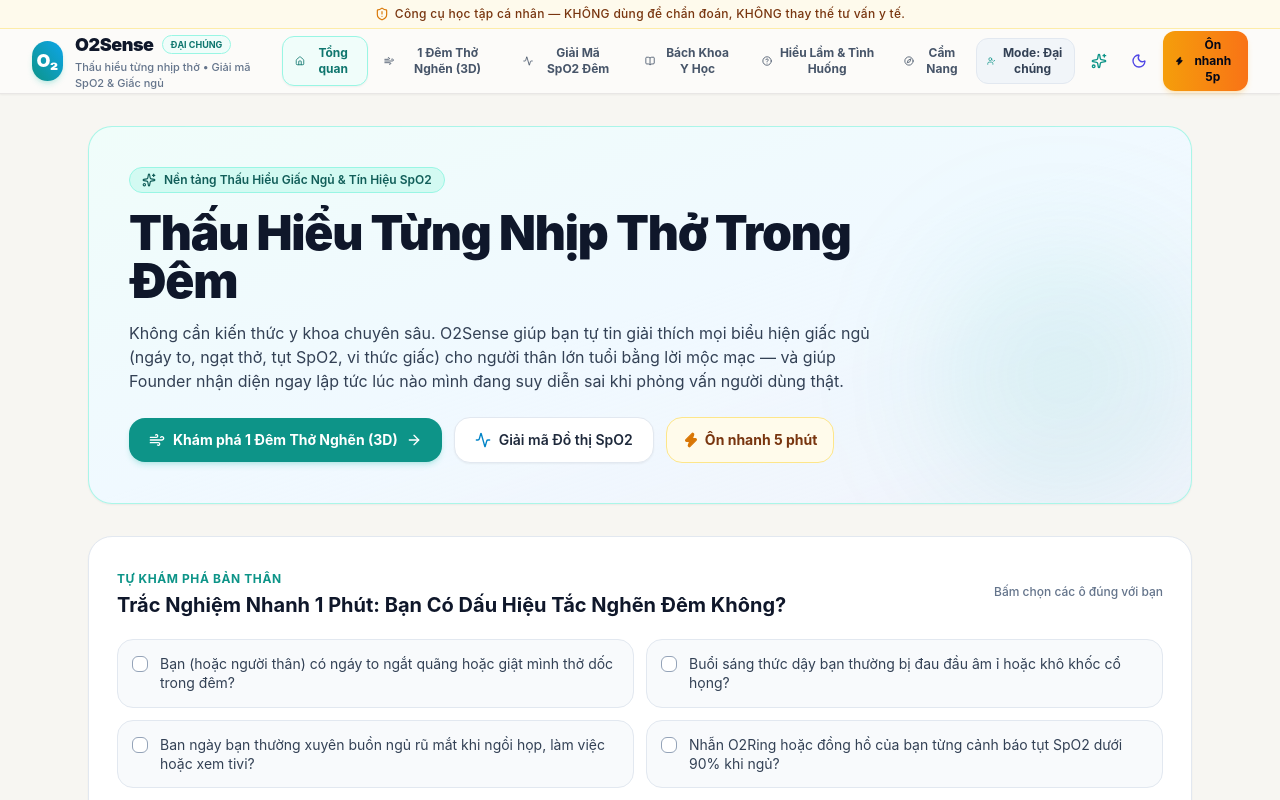
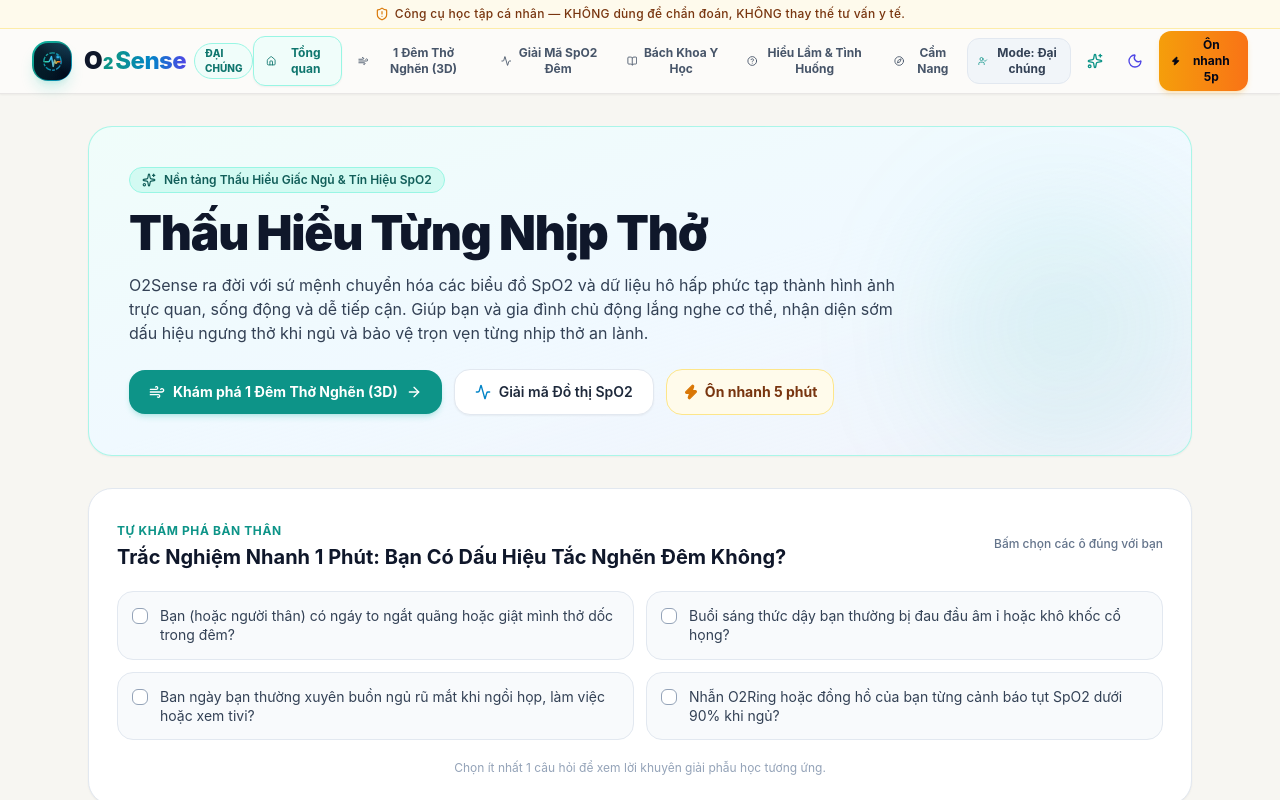
Before and after one commit to Onehundredpunches/O2Sense, a React (Vite) app: page / in a window 1280 px wide. Shown: the top 800 px of the page. Built offline with nearby package versions, Linux system fonts and the light colour scheme.

Commit message:
feat(brand): Redesign MedTech O2Sense logo, fix browser tab truncation, clean header, and rewrite mission statement

```diff
--- /dev/null
+++ b/src/components/BrandLogo.tsx
@@ -0,0 +1,105 @@
+import React from 'react';
+
+interface BrandLogoProps {
+  size?: 'sm' | 'md' | 'lg';
+  showWordmark?: boolean;
+  className?: string;
+  userMode?: 'general' | 'founder';
+}
+
+export const BrandLogo: React.FC<BrandLogoProps> = ({
+  size = 'md',
+  showWordmark = true,
+  className = '',
+  userMode
+}) => {
+  const iconDimensions = {
+    sm: 'w-8 h-8',
+    md: 'w-10 h-10',
+    lg: 'w-12 h-12'
+  }[size];
+
+  return (
+    <div className={`flex items-center gap-3 select-none ${className}`}>
+      {/* High-End MedTech Vector Logo Icon */}
+      <div className={`relative ${iconDimensions} rounded-2xl bg-gradient-to-br from-teal-500 via-teal-600 to-sky-600 p-[1.5px] shadow-lg shadow-teal-500/20 hover:shadow-teal-500/35 transition-all duration-300 group flex-shrink-0`}>
+        {/* Subtle glass reflection overlay */}
+        <div className="w-full h-full rounded-[14px] bg-gradient-to-b from-slate-900/90 via-slate-950/95 to-slate-950 flex items-center justify-center overflow-hidden relative">
+          <div className="absolute inset-0 bg-gradient-to-tr from-teal-500/15 via-transparent to-sky-400/20 pointer-events-none" />
+
+          <svg
+            viewBox="0 0 36 36"
+            className="w-full h-full p-1.5 drop-shadow-[0_0_8px_rgba(20,184,166,0.5)]"
+            fill="none"
+            xmlns="http://www.w3.org/2000/svg"
+          >
+            <defs>
+              <linearGradient id="o2RingGrad" x1="0%" y1="0%" x2="100%" y2="100%">
+                <stop offset="0%" stopColor="#2dd4bf" />
+                <stop offset="50%" stopColor="#06b6d4" />
+                <stop offset="100%" stopColor="#38bdf8" />
+              </linearGradient>
+              <linearGradient id="waveGrad" x1="0%" y1="0%" x2="100%" y2="0%">
+                <stop offset="0%" stopColor="#34d399" />
+                <stop offset="45%" stopColor="#38bdf8" />
+                <stop offset="85%" stopColor="#f59e0b" />
+                <stop offset="100%" stopColor="#ef4444" />
+              </linearGradient>
+            </defs>
+
+            {/* Continuous Breath / Oxygen Ring Orbit */}
+            <circle
+              cx="18"
+              cy="18"
+              r="12.5"
+              stroke="url(#o2RingGrad)"
+              strokeWidth="2"
+              strokeDasharray="4 2 8 2"
+              className="opacity-75 group-hover:opacity-100 transition-opacity"
+            />
+
+            {/* Physiological SpO2 & Respiratory Waveform traversing the core */}
+            <path
+              d="M7 18.5 H12 C13 18.5 13.8 17.2 14.5 15.5 L16.5 11 L19 25 L21 16 L22.5 20 C23 21 23.8 21 24.5 18.5 H29"
+              stroke="url(#waveGrad)"
+              strokeWidth="2.2"
+              strokeLinecap="round"
+              strokeLinejoin="round"
+            />
+
+            {/* Subscript O2 Satellite Node */}
+            <circle cx="25.5" cy="11.5" r="2.2" fill="#38bdf8" className="animate-pulse" />
+            <circle cx="25.5" cy="11.5" r="3.6" stroke="#38bdf8" strokeWidth="0.8" strokeOpacity="0.4" />
+          </svg>
+        </div>
+      </div>
+
+      {/* Typography & Brand Wordmark */}
+      {showWordmark && (
+        <div className="flex flex-col justify-center">
+          <div className="flex items-center gap-2">
+            <span className="text-xl sm:text-2xl font-black tracking-tight text-slate-900 dark:text-white flex items-baseline">
+              <span>O</span>
+              <span className="text-sm sm:text-base font-black text-teal-600 dark:text-teal-400 mx-[1px] tracking-normal">2</span>
+              <span className="bg-gradient-to-r from-teal-600 via-sky-600 to-indigo-600 dark:from-teal-300 dark:via-sky-400 dark:to-teal-200 bg-clip-text text-transparent font-extrabold ml-[1px]">
+                Sense
+              </span>
+            </span>
+
+            {userMode && (
+              <span className={`text-[10px] uppercase font-extrabold px-2.5 py-0.5 rounded-full border transition-colors shadow-xs ${
+                userMode === 'founder'
+                  ? 'bg-purple-50 text-purple-700 dark:bg-purple-950/80 dark:text-purple-300 border-purple-200 dark:border-purple-800/80'
+                  : 'bg-teal-50 text-teal-700 dark:bg-teal-950/80 dark:text-teal-300 border-teal-200 dark:border-teal-800/80'
+              }`}>
+                {userMode === 'founder' ? 'Founder Pro' : 'Đại Chúng'}
+              </span>
+            )}
+          </div>
+        </div>
+      )}
+    </div>
+  );
+};
+
+export default BrandLogo;
--- a/src/components/Header.tsx
+++ b/src/components/Header.tsx
@@ -1,4 +1,5 @@
 import React from 'react';
+import { BrandLogo } from './BrandLogo';
 import {
   ShieldAlert,
   Zap,
@@ -55,29 +56,11 @@
           <div className="flex items-center justify-between h-16">
             {/* Brand Logo & Name */}
             <div
-              className="flex items-center space-x-3 cursor-pointer select-none"
+              className="cursor-pointer select-none py-1 transition-opacity hover:opacity-95"
               onClick={() => onSelectTab('home')}
+              title="Về trang chủ O2Sense"
             >
-              <div className="w-10 h-10 rounded-2xl bg-gradient-to-tr from-teal-600 to-sky-500 flex items-center justify-center shadow-md shadow-teal-500/20 text-white font-black text-lg">
-                O₂
-              </div>
-              <div>
-                <div className="flex items-center gap-2">
-                  <span className="text-lg font-black text-slate-900 dark:text-white tracking-tight">
-                    O2Sense
-                  </span>
-                  <span className={`text-[9px] uppercase font-bold px-2 py-0.5 rounded-full border ${
-                    userMode === 'founder'
-                      ? 'bg-purple-50 text-purple-700 dark:bg-purple-950 dark:text-purple-300 border-purple-200 dark:border-purple-800'
-                      : 'bg-teal-50 text-teal-700 dark:bg-teal-950 dark:text-teal-300 border-teal-200 dark:border-teal-800'
-                  }`}>
-                    {userMode === 'founder' ? 'Founder Pro' : 'Đại Chúng'}
-                  </span>
-                </div>
-                <p className="text-[11px] text-slate-500 dark:text-slate-400 font-medium hidden sm:block">
-                  Thấu hiểu từng nhịp thở • Giải mã SpO2 & Giấc ngủ
-                </p>
-              </div>
+              <BrandLogo userMode={userMode} size="md" />
             </div>
 
             {/* Desktop Navigation Links */}
--- a/src/components/HomeView.tsx
+++ b/src/components/HomeView.tsx
@@ -58,11 +58,13 @@
           </div>
 
           <h1 className="text-3xl sm:text-4xl lg:text-5xl font-black text-slate-900 dark:text-white tracking-tight leading-tight">
-            Thấu Hiểu Từng Nhịp Thở Trong Đêm
+            Thấu Hiểu Từng Nhịp Thở
           </h1>
 
           <p className="text-sm sm:text-base text-slate-700 dark:text-slate-300 leading-relaxed font-normal">
-            Không cần kiến thức y khoa chuyên sâu. O2Sense giúp bạn tự tin giải thích mọi biểu hiện giấc ngủ (ngáy to, ngạt thở, tụt SpO2, vi thức giấc) cho người thân lớn tuổi bằng lời mộc mạc — và giúp Founder nhận diện ngay lập tức lúc nào mình đang suy diễn sai khi phỏng vấn người dùng thật.
+            {userMode === 'founder'
+              ? 'Nền tảng mô phỏng và phân tích chuyên sâu kết nối dữ liệu cảm biến SpO2 với sinh lý học hô hấp: Giải mã chính xác từng cơn ngưng thở, bóc tách chỉ số ODI và hỗ trợ đội ngũ y tế - công nghệ tối ưu hóa giải pháp chăm sóc giấc ngủ.'
+              : 'O2Sense ra đời với sứ mệnh chuyển hóa các biểu đồ SpO2 và dữ liệu hô hấp phức tạp thành hình ảnh trực quan, sống động và dễ tiếp cận. Giúp bạn và gia đình chủ động lắng nghe cơ thể, nhận diện sớm dấu hiệu ngưng thở khi ngủ và bảo vệ trọn vẹn từng nhịp thở an lành.'}
           </p>
 
           {/* Quick Action Buttons */}
```
Also changed, not shown: index.html (+2 -2 lines).
